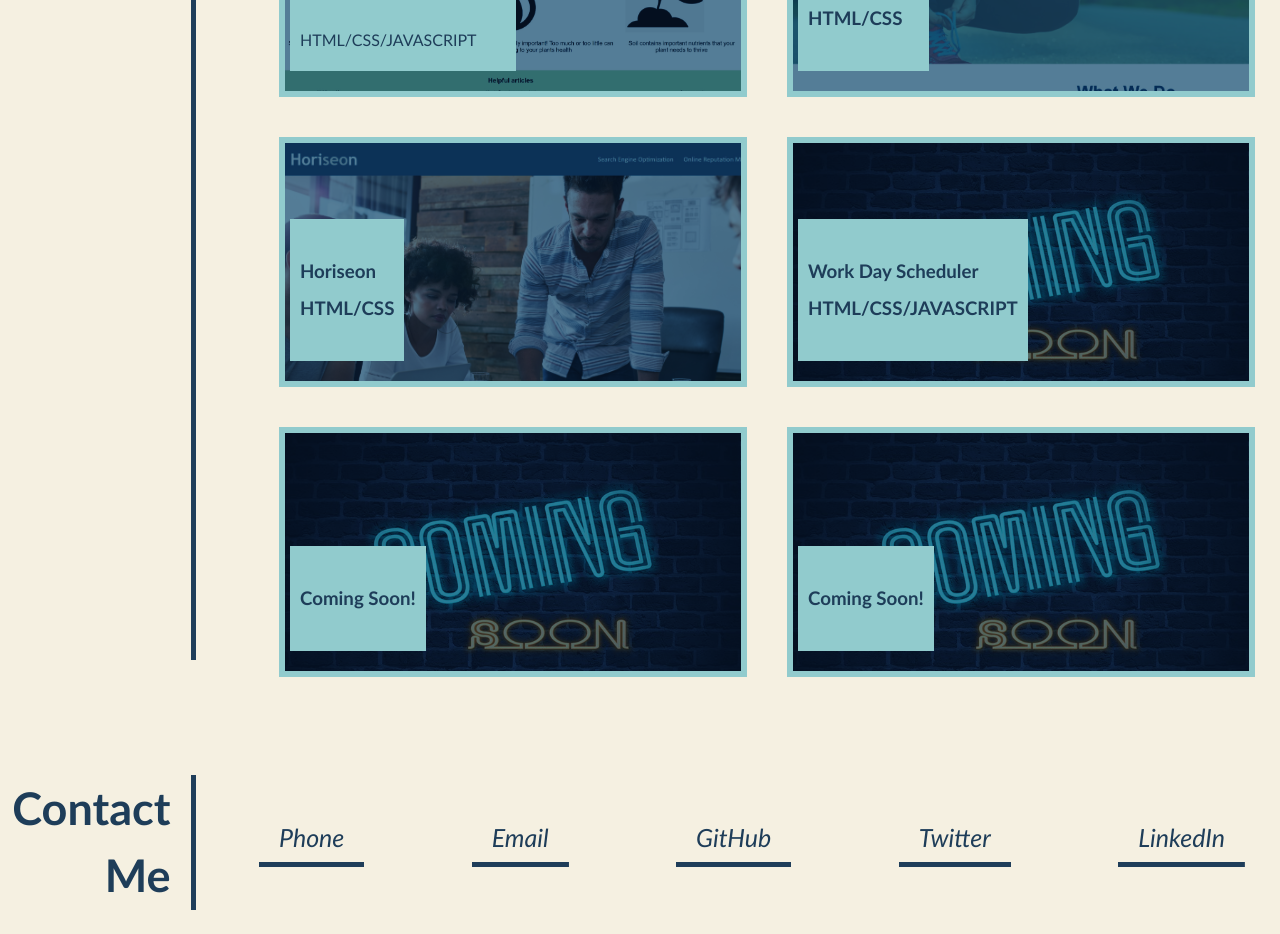
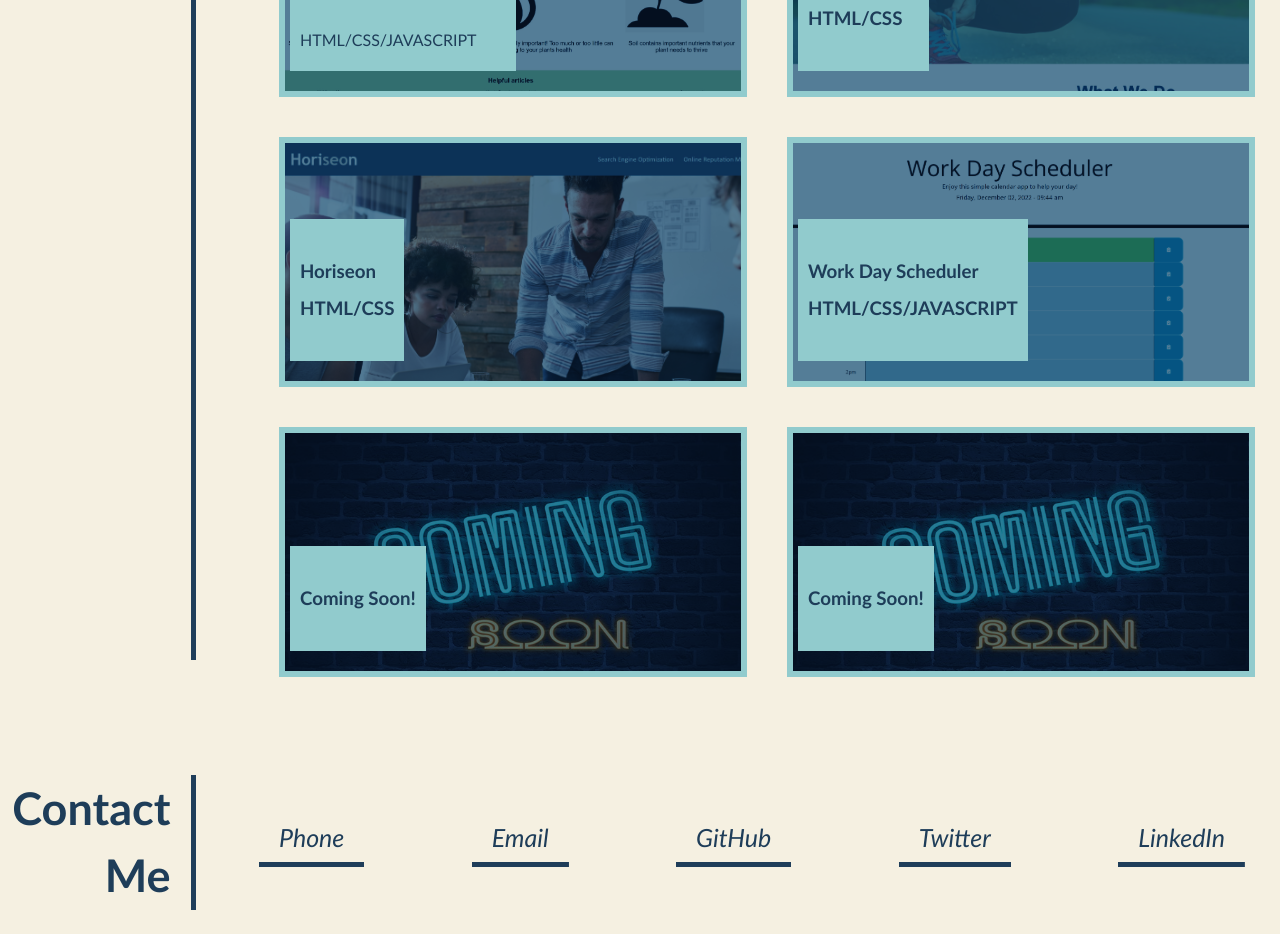
Before and after one commit to danpoggetti/react-portfolio, a React (Create React App) app: page / in a window 1280 px wide. Shown: the part 1280-2214 px from the top of the page. Built offline with nearby package versions, Linux system fonts and the light colour scheme.

Commit message:
added project 3 image to app.css

```diff
--- a/src/App.css
+++ b/src/App.css
@@ -230,7 +230,7 @@ header nav a {
 }
 
 .Project3 {
-  background-image: url("./images/coming-soon.jpg");
+  background-image: url("./images/work_day_scheduler_screen_shot.png");
 }
 
 .Project4 {
```
